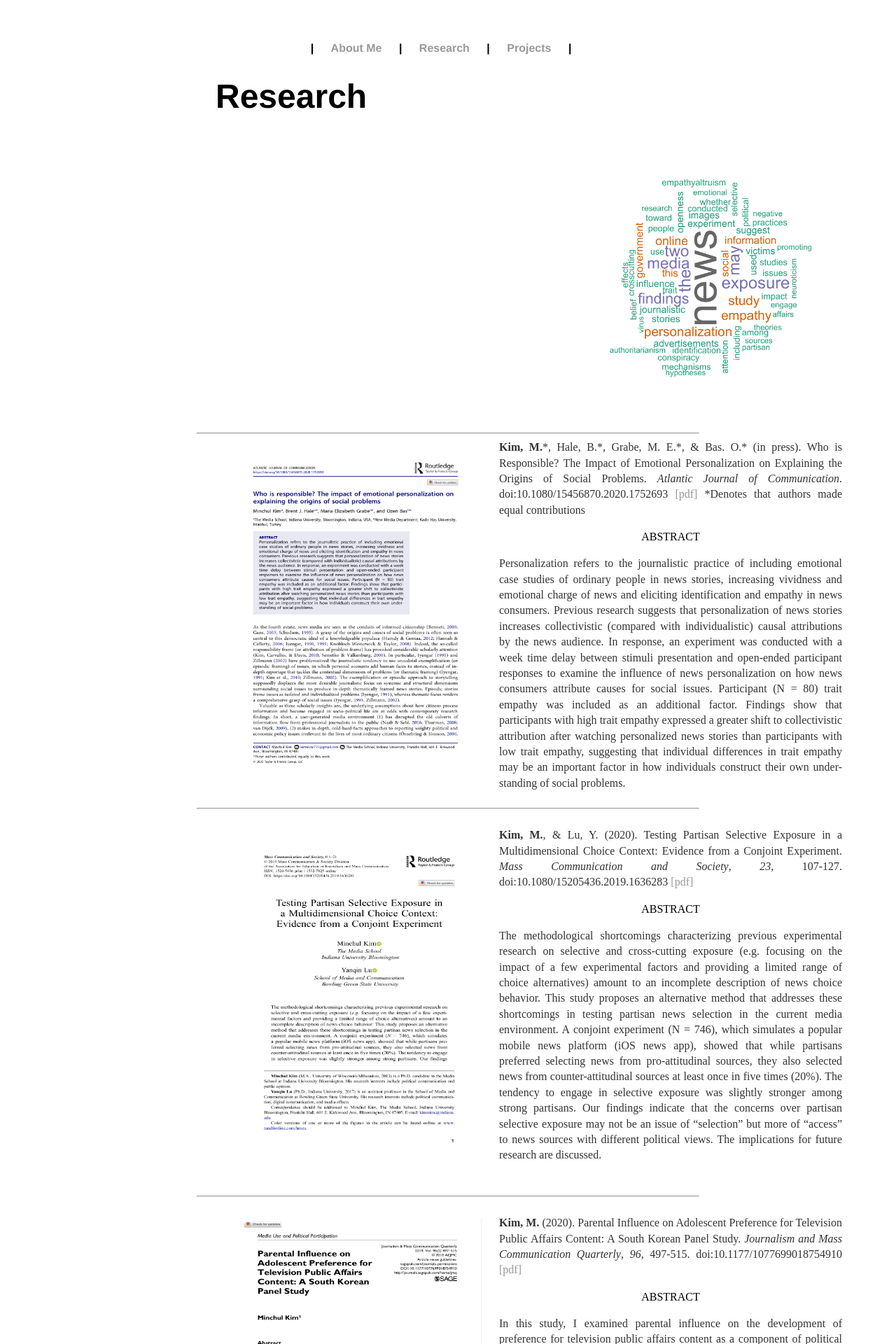
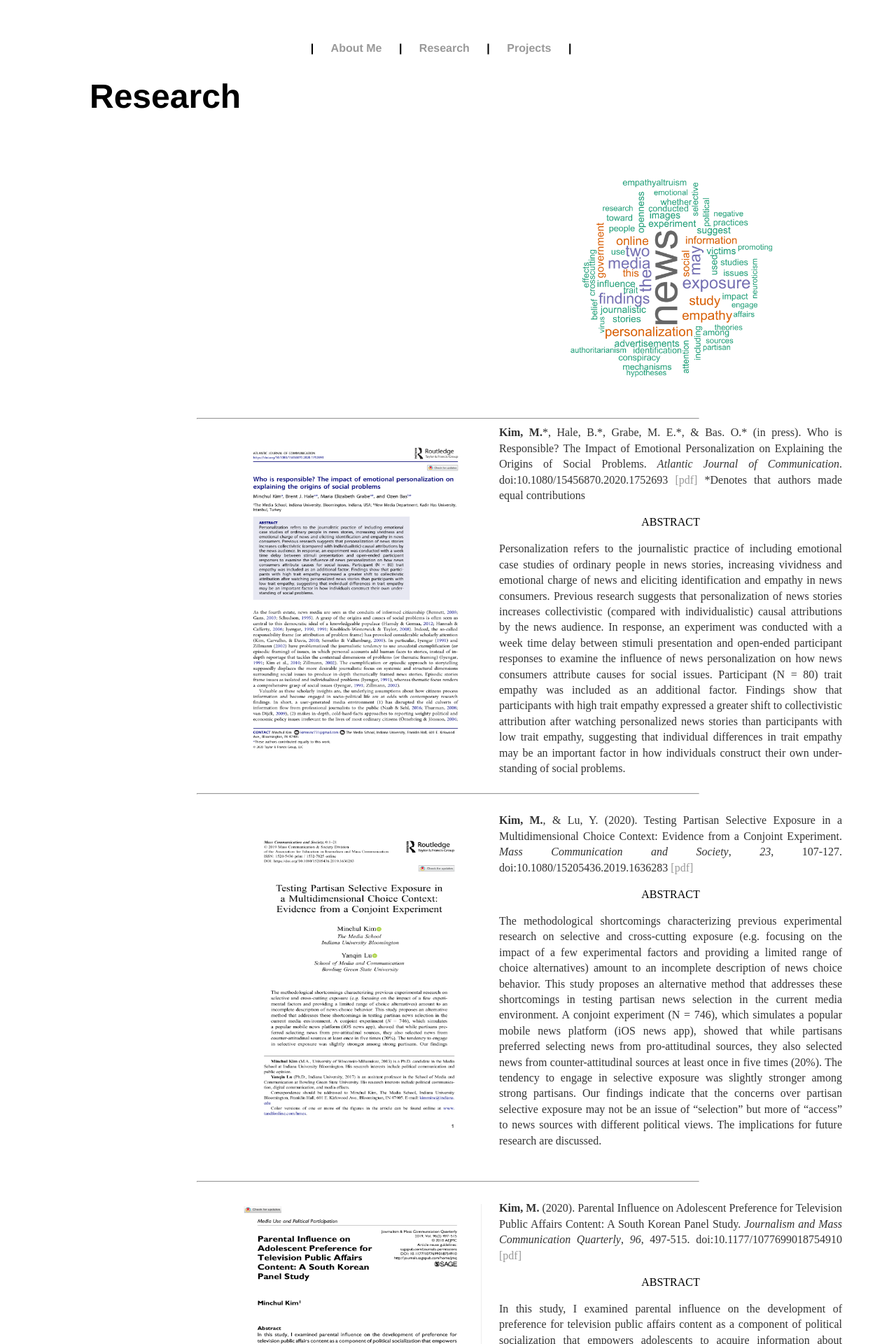
Before and after one commit to minchulkim-phd/minchulkim, a Jekyll site: the page built from research/index.html, in a window 1280 px wide. Shown: the top 1920 px of the page at 70% size. Built offline with Jekyll 4.4.1, drawn with Linux system fonts in a browser that asks for light colours.

Commit message:
Update index.html

```diff
--- a/research/index.html
+++ b/research/index.html
@@ -3,10 +3,8 @@
 title: Minchul Kim(Ph.D.)'s Personal Webpage
 ---
 <div class="blurb">
-
-	<div class="slide-content">
 		<h1>Research</h1>
-		<img src="/images/MCK_Research Abstract Wordcloud.png" width="360px;" height="360px;" style="float:right; margin: 20px 20px;"></div>
+		<img src="/images/MCK_Research Abstract Wordcloud.png" width="360px;" height="360px;" style="float:right; margin: 20px 20px;">
 	<hr width="70%" alight='left'>
 	<div class="slide-content">
 		<img src="/images/kim et al. 2021.png" width='360px;' height='480px;' style="float:left;margin: 5px 20px;">
```
